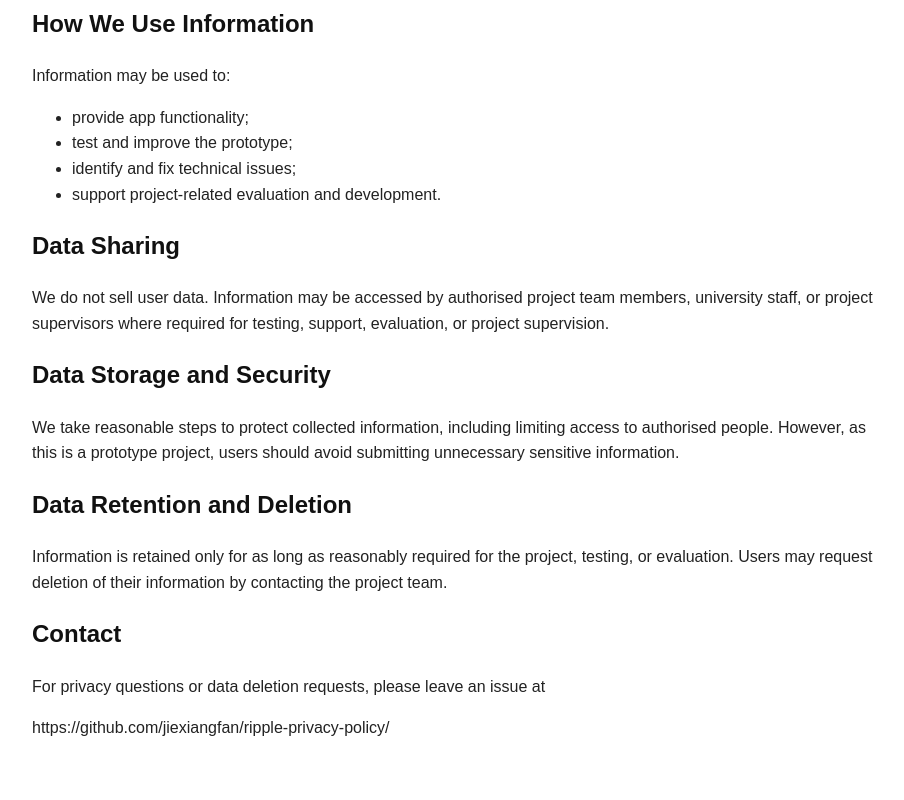
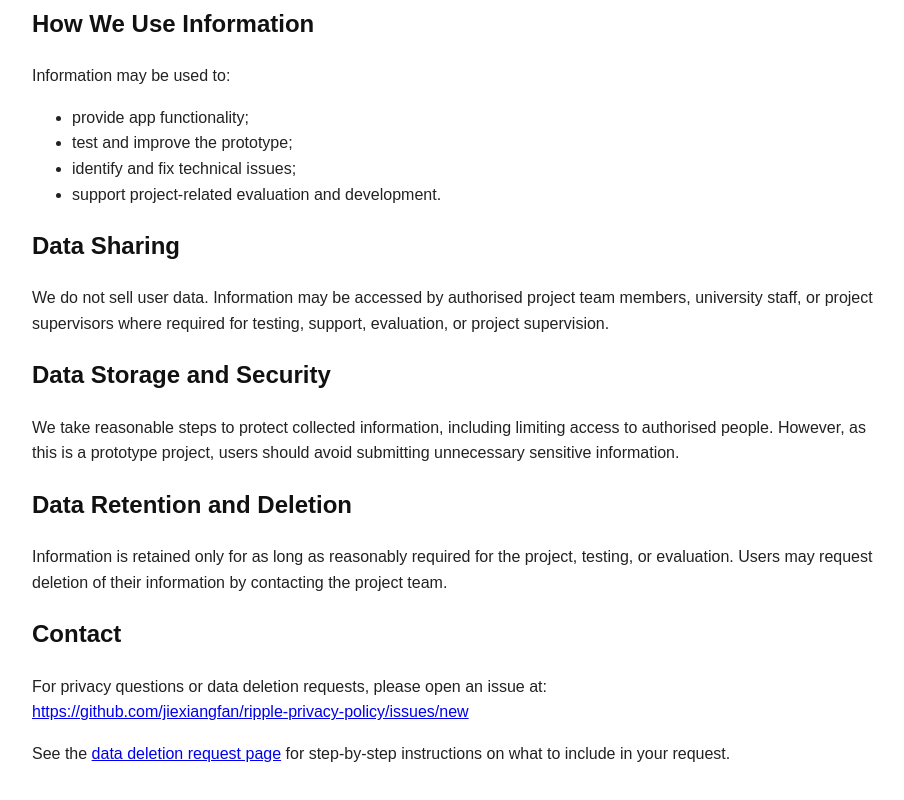
Before and after one commit to jiexiangfan/ripple-privacy-policy, a plain HTML site: page index.html in a window 1280 px wide. Shown: the part 572-1372 px from the top of the page, without its empty margins (183-1087 px from the left). Drawn offline with Linux system fonts and the light colour scheme.

Commit message:
included data deletion instruction

```diff
--- a/index.html
+++ b/index.html
@@ -1,5 +1,6 @@
 <!DOCTYPE html>
 <html lang="en-AU">
+
 <head>
   <meta charset="UTF-8" />
   <meta name="viewport" content="width=device-width, initial-scale=1.0" />
@@ -14,7 +15,8 @@
       color: #222;
     }
 
-    h1, h2 {
+    h1,
+    h2 {
       color: #111;
     }
 
@@ -23,6 +25,7 @@
     }
   </style>
 </head>
+
 <body>
   <h1>Privacy Policy for Ripple</h1>
 
@@ -91,12 +94,18 @@
   <h2>Contact</h2>
 
   <p>
-    For privacy questions or data deletion requests, please leave an issue at
+    For privacy questions or data deletion requests, please open an issue at:<br />
+    <a href="https://github.com/jiexiangfan/ripple-privacy-policy/issues/new">
+      https://github.com/jiexiangfan/ripple-privacy-policy/issues/new
+    </a>
   </p>
 
   <p>
-    https://github.com/jiexiangfan/ripple-privacy-policy/
+    See the <a href="https://github.com/jiexiangfan/ripple-privacy-policy#ripple--data-deletion-request">data deletion
+      request page</a>
+    for step-by-step instructions on what to include in your request.
   </p>
 
 </body>
+
 </html>
```
Also changed, not shown: 1 other file.
